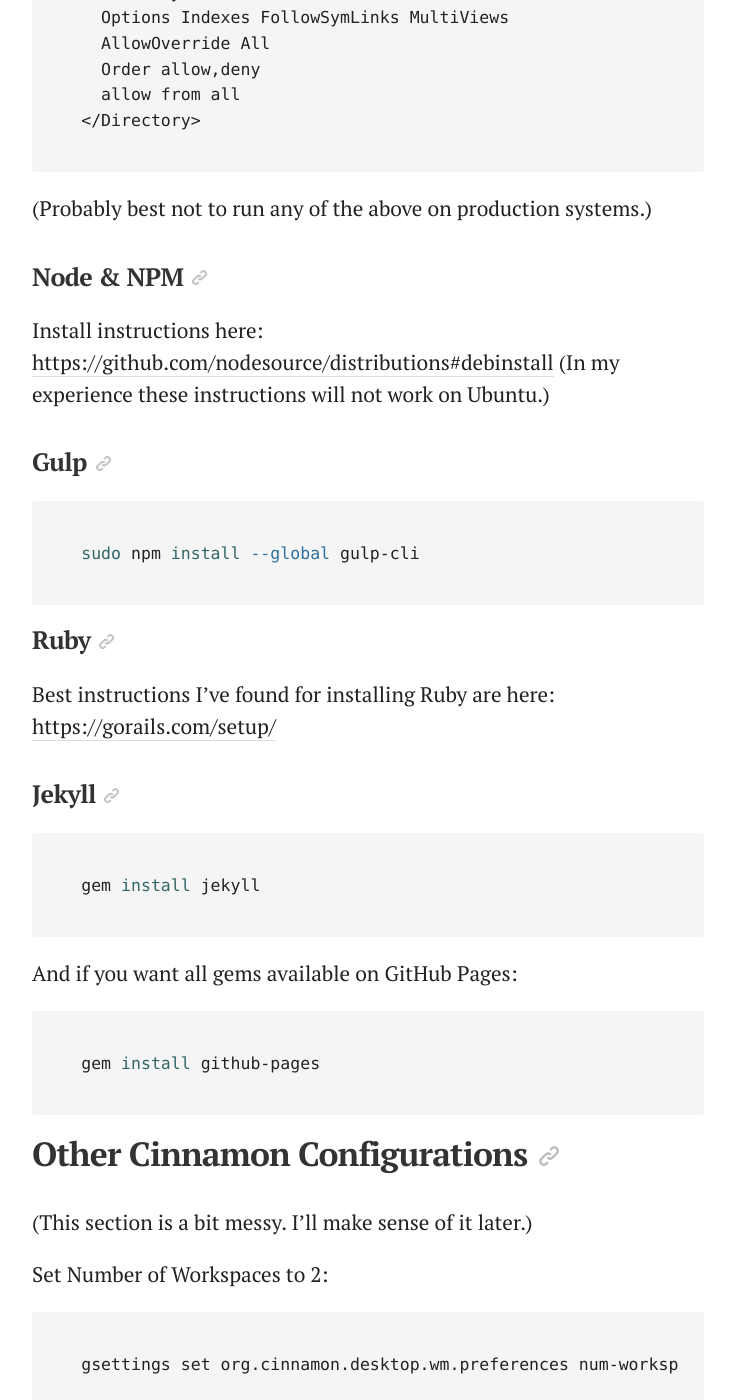
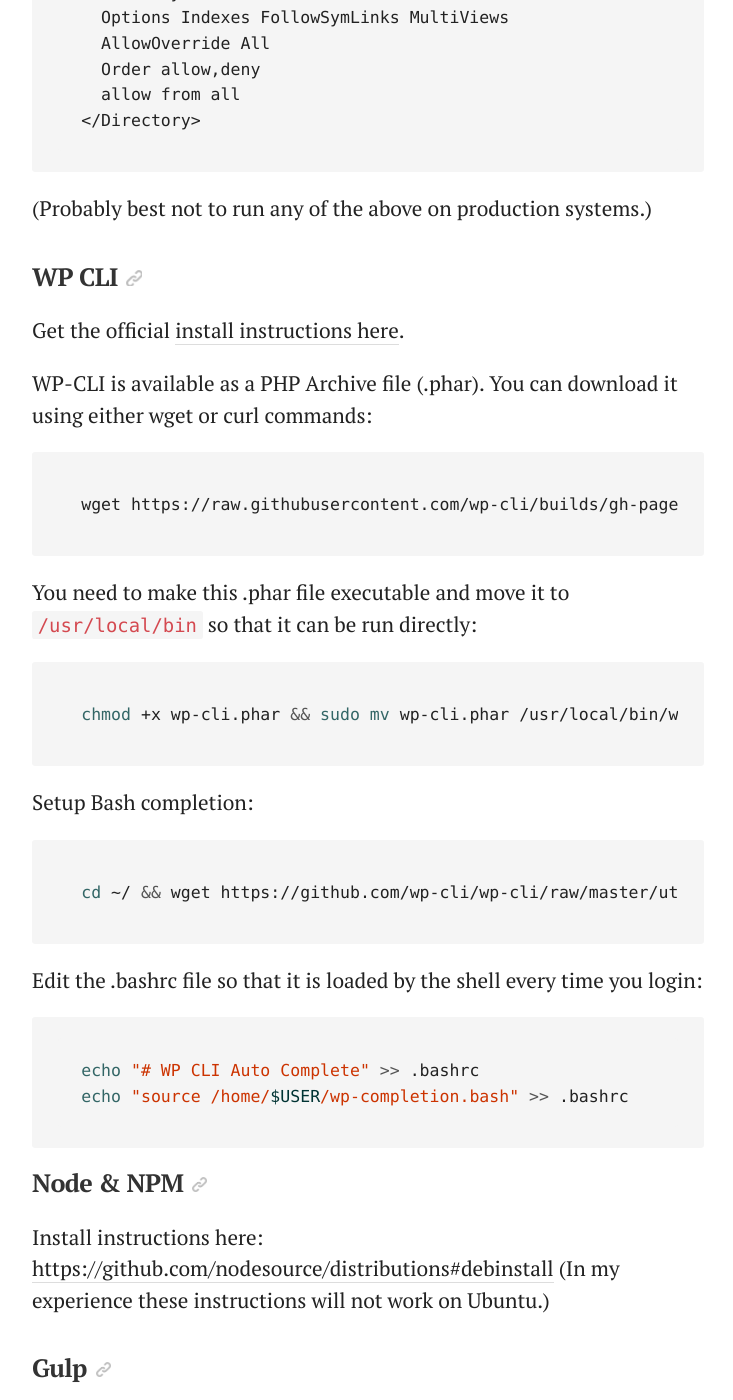
Before and after one commit to bradonomics/bradonomics.com, a Jekyll site: the page built from _posts/2016-05-12-linux-config.md, in a window 1280 px wide and 1400 px high, scrolled down 8886 px. Shown: the whole window, without its empty margins (272-1005 px from the left). Built offline with Jekyll 4.4.1, drawn with Linux system fonts in a browser that asks for light colours.

Commit message:
Added WP CLI to Linux config post

````diff
--- a/_posts/2016-05-12-linux-config.md
+++ b/_posts/2016-05-12-linux-config.md
@@ -268,6 +268,35 @@
 
 (Probably best not to run any of the above on production systems.)
 
+### WP CLI
+
+Get the official [install instructions here](https://wp-cli.org/docs/installing/).
+
+WP-CLI is available as a PHP Archive file (.phar). You can download it using either wget or curl commands:
+
+```shell
+wget https://raw.githubusercontent.com/wp-cli/builds/gh-pages/phar/wp-cli.phar
+```
+
+You need to make this .phar file executable and move it to `/usr/local/bin` so that it can be run directly:
+
+```shell
+chmod +x wp-cli.phar && sudo mv wp-cli.phar /usr/local/bin/wp
+```
+
+Setup Bash completion:
+
+```shell
+cd ~/ && wget https://github.com/wp-cli/wp-cli/raw/master/utils/wp-completion.bash
+```
+
+Edit the .bashrc file so that it is loaded by the shell every time you login:
+
+```shell
+echo "# WP CLI Auto Complete" >> .bashrc
+echo "source /home/$USER/wp-completion.bash" >> .bashrc
+```
+
 ### Node & NPM
 
 Install instructions here: [https://github.com/nodesource/distributions#debinstall](https://github.com/nodesource/distributions#debinstall) (In my experience these instructions will not work on Ubuntu.)
````
